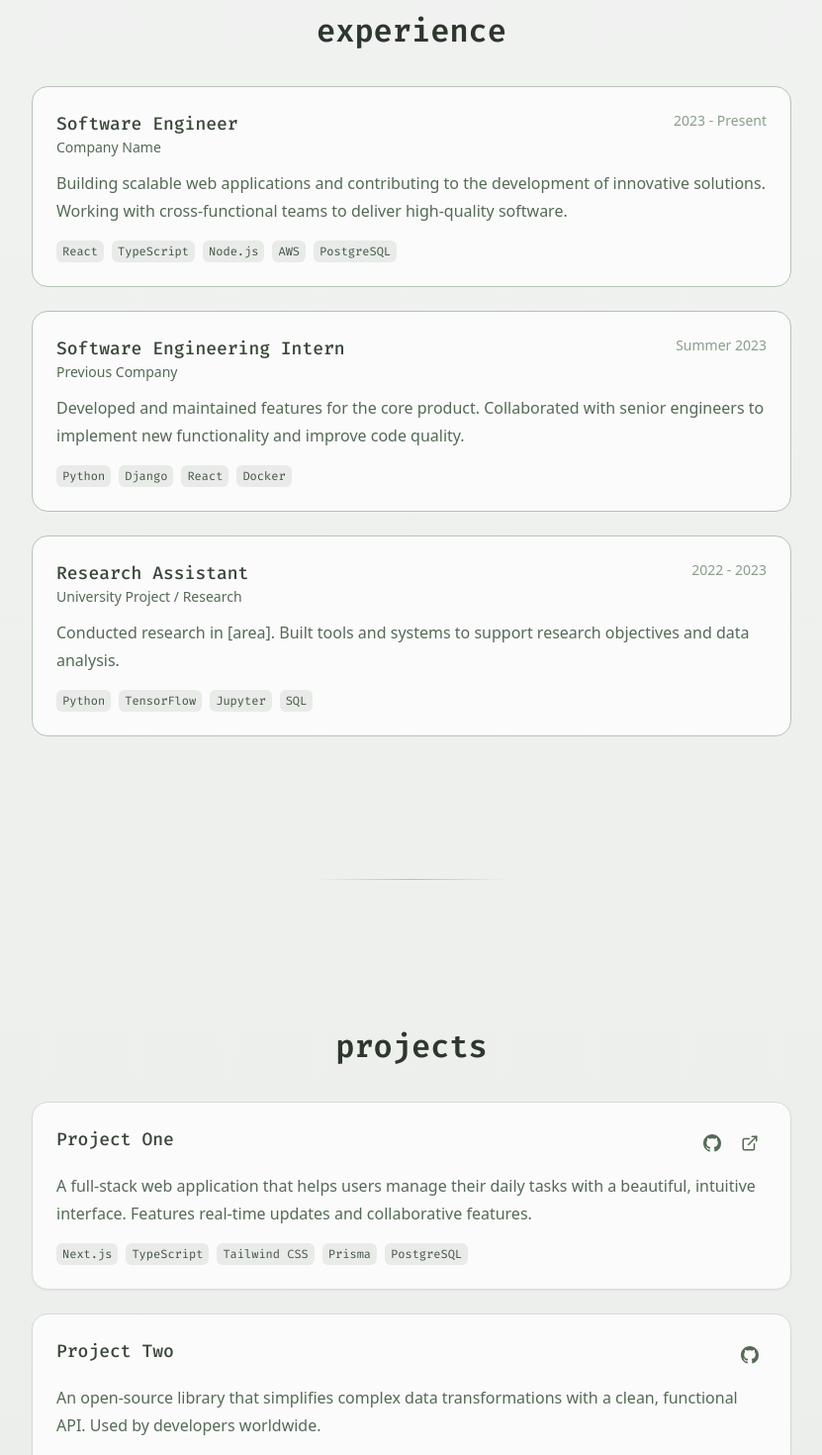
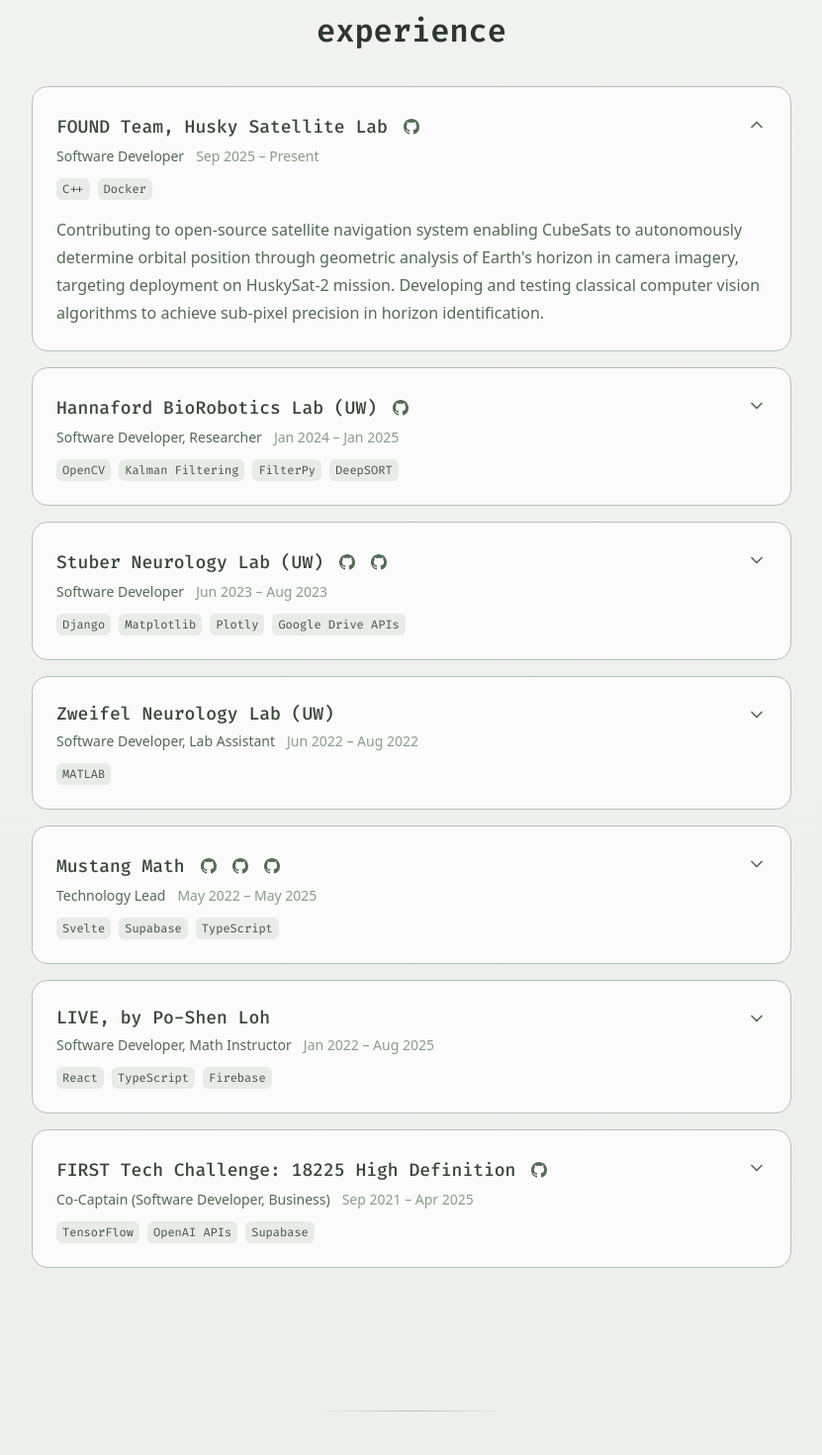
Before and after one commit to Eesha-Jain/personal-website, a Next.js app: page / in a window 1280 px wide. Shown: the part 4380-5850 px from the top of the page at 99% size, without its empty margins (224-1055 px from the left). Built offline with nearby package versions, Linux system fonts and the light colour scheme; a web font is replaced by a local one.

Commit message:
update experience and projects sections

```diff
--- a/app/sections/Experience.tsx
+++ b/app/sections/Experience.tsx
@@ -1,65 +1,166 @@
+"use client";
+
+import { useState } from "react";
 import type { JSX } from "react";
-import { AnimatedSection, Tag } from "../components";
+import { AnimatedSection, Tag, GitHubIcon, ChevronDownIcon } from "../components";
 import type { Experience as ExperienceType } from "../types";
 
-// TODO: Update with your actual experience
 const EXPERIENCES: ExperienceType[] = [
   {
     id: "1",
-    company: "Company Name",
-    role: "Software Engineer",
-    period: "2023 - Present",
+    company: "FOUND Team, Husky Satellite Lab",
+    role: "Software Developer",
+    period: "Sep 2025 – Present",
     description:
-      "Building scalable web applications and contributing to the development of innovative solutions. Working with cross-functional teams to deliver high-quality software.",
-    technologies: ["React", "TypeScript", "Node.js", "AWS", "PostgreSQL"],
+      "Contributing to open-source satellite navigation system enabling CubeSats to autonomously determine orbital position through geometric analysis of Earth's horizon in camera imagery, targeting deployment on HuskySat-2 mission. Developing and testing classical computer vision algorithms to achieve sub-pixel precision in horizon identification.",
+    technologies: ["C++", "Docker"],
+    github: ["https://github.com/UWCubeSat/found"],
   },
   {
     id: "2",
-    company: "Previous Company",
-    role: "Software Engineering Intern",
-    period: "Summer 2023",
+    company: "Hannaford BioRobotics Lab (UW)",
+    role: "Software Developer, Researcher",
+    period: "Jan 2024 – Jan 2025",
     description:
-      "Developed and maintained features for the core product. Collaborated with senior engineers to implement new functionality and improve code quality.",
-    technologies: ["Python", "Django", "React", "Docker"],
+      "Lead novel research in the autonomous medical surgery robotics sector that evaluated & compared the performance of standard computer vision algorithms for segmenting and tracking medical instruments within a video. Determined these practices do not meet necessary speed & accuracy thresholds, deeming it insufficient for real-world implementation.",
+    technologies: ["OpenCV", "Kalman Filtering", "FilterPy", "DeepSORT"],
+    github: ["https://github.com/Eesha-Jain/robot-surgery-segmentation"],
   },
   {
     id: "3",
-    company: "University Project / Research",
-    role: "Research Assistant",
-    period: "2022 - 2023",
+    company: "Stuber Neurology Lab (UW)",
+    role: "Software Developer",
+    period: "Jun 2023 – Aug 2023",
     description:
-      "Conducted research in [area]. Built tools and systems to support research objectives and data analysis.",
-    technologies: ["Python", "TensorFlow", "Jupyter", "SQL"],
+      "Developed data analysis program to transform experimental data from all of Stuber Lab's studies into interactive diagrams utilized in research publications. Migrated \"simap3,\" the lab's core Python data processing package, to Python 3 and implemented multi-threading to improve processing speed.",
+    technologies: ["Django", "Matplotlib", "Plotly", "Google Drive APIs"],
+    github: [
+      "https://github.com/Eesha-Jain/nape-visualizer",
+      "https://github.com/Eesha-Jain/simap3",
+    ],
+  },
+  {
+    id: "4",
+    company: "Zweifel Neurology Lab (UW)",
+    role: "Software Developer, Lab Assistant",
+    period: "Jun 2022 – Aug 2022",
+    description:
+      "Optimized the lab's MATLAB data analysis program to process all experimental lab data more efficiently. Performed experimental procedures including brain slicing, gel electrophoresis, & PCR for PhD candidates' research.",
+    technologies: ["MATLAB"],
+  },
+  {
+    id: "5",
+    company: "Mustang Math",
+    role: "Technology Lead",
+    period: "May 2022 – May 2025",
+    description:
+      "Engineered a tournament management platform handling problem writing, test development, registration, real-time collaborative test-taking, & grading. Utilized by 3+ tournament organizations, each organizing 5+ tournaments each year and helping 1000+ students.",
+    technologies: ["Svelte", "Supabase", "TypeScript"],
+    github: [
+      "https://github.com/comp-development/COMP",
+      "https://github.com/comp-development/COMPOSE",
+      "https://github.com/MustangMathTech/MMT-Website",
+    ],
+  },
+  {
+    id: "6",
+    company: "LIVE, by Po-Shen Loh",
+    role: "Software Developer, Math Instructor",
+    period: "Jan 2022 – Aug 2025",
+    description:
+      "Developed program used in each of the program's 100+ classes to produce weekly personalized progress reports for students. Taught 190+ hours of math, including 2 scholarship classes for underserved communities in America.",
+    technologies: ["React", "TypeScript", "Firebase"],
+  },
+  {
+    id: "7",
+    company: "FIRST Tech Challenge: 18225 High Definition",
+    role: "Co-Captain (Software Developer, Business)",
+    period: "Sep 2021 – Apr 2025",
+    description:
+      "Leveraged TensorFlow to detect markers on the field and identify the robot's coordinates. Trained a chatbot on FIRST to provide all 200+ website users with real-time answers.",
+    technologies: ["TensorFlow", "OpenAI APIs", "Supabase"],
+    github: ["https://github.com/HiiDeff/HighDefinition.github.io"],
   },
 ];
 
 export function Experience(): JSX.Element {
+  // First item expanded by default
+  const [expandedId, setExpandedId] = useState<string | null>(EXPERIENCES[0].id);
+
+  const toggleExpand = (id: string) => {
+    setExpandedId(expandedId === id ? null : id);
+  };
+
   return (
     <AnimatedSection id="experience" className="section-container snap-section">
       <div className="section-content">
         <div className="section-title">
           <h2>experience</h2>
         </div>
-        <div className="space-y-6">
-          {EXPERIENCES.map((exp) => (
+        <div className="space-y-4">
+          {EXPERIENCES.map((exp) => {
+            const isExpanded = expandedId === exp.id;
+
+            return (
               <article key={exp.id} className="card text-left stagger-item" style={{ opacity: 0 }}>
-              <header className="flex flex-col sm:flex-row sm:justify-between sm:items-start gap-2 mb-3">
-                <div>
-                  <h3>{exp.role}</h3>
-                  <p className="text-muted text-sm">{exp.company}</p>
+                {/* Header - always visible, clickable to expand */}
+                <button
+                  onClick={() => toggleExpand(exp.id)}
+                  className="w-full text-left flex items-start justify-between gap-4"
+                  aria-expanded={isExpanded}
+                >
+                  <div className="flex-1">
+                    <div className="flex items-center gap-2 flex-wrap">
+                      <h3>{exp.company}</h3>
+                      {exp.github && (
+                        <div className="flex items-center gap-0">
+                          {exp.github.map((link, index) => (
+                            <a
+                              key={index}
+                              href={link}
+                              target="_blank"
+                              rel="noopener noreferrer"
+                              className="icon-btn p-1"
+                              aria-label={`View ${exp.company} repo ${index + 1} on GitHub`}
+                              onClick={(e) => e.stopPropagation()}
+                            >
+                              <GitHubIcon size={16} />
+                            </a>
+                          ))}
                         </div>
-                <span className="text-subtle text-sm whitespace-nowrap">{exp.period}</span>
-              </header>
-              <p className="section-text-sm mb-4">{exp.description}</p>
+                      )}
+                    </div>
+                    <div className="flex flex-col sm:flex-row sm:items-center gap-1 sm:gap-3 mt-1">
+                      <p className="text-muted text-sm">{exp.role}</p>
+                      <span className="text-subtle text-sm">{exp.period}</span>
+                    </div>
+                  </div>
+                  <ChevronDownIcon
+                    size={20}
+                    className={`text-muted transition-transform flex-shrink-0 mt-1 ${isExpanded ? "rotate-180" : ""}`}
+                  />
+                </button>
+
+                {/* Technologies - always visible */}
                 {exp.technologies && (
-                <div className="flex flex-wrap gap-2">
+                  <div className="flex flex-wrap gap-2 mt-3">
                     {exp.technologies.map((tech) => (
                       <Tag key={tech} size="sm">{tech}</Tag>
                     ))}
                   </div>
                 )}
+
+                {/* Expandable content - description only */}
+                <div
+                  className={`overflow-hidden transition-all duration-300 ${
+                    isExpanded ? "max-h-96 opacity-100 mt-4" : "max-h-0 opacity-0"
+                  }`}
+                >
+                  <p className="section-text-sm">{exp.description}</p>
+                </div>
               </article>
-          ))}
+            );
+          })}
         </div>
       </div>
     </AnimatedSection>
--- a/app/sections/Projects.tsx
+++ b/app/sections/Projects.tsx
@@ -2,32 +2,14 @@
 import { AnimatedSection, GitHubIcon, ExternalLinkIcon, Tag } from "../components";
 import type { Project } from "../types";
 
-// TODO: Update with your actual projects
 const PROJECTS: Project[] = [
   {
     id: "1",
-    title: "Project One",
+    title: "iDrop Calendar",
     description:
-      "A full-stack web application that helps users manage their daily tasks with a beautiful, intuitive interface. Features real-time updates and collaborative features.",
-    technologies: ["Next.js", "TypeScript", "Tailwind CSS", "Prisma", "PostgreSQL"],
-    link: "https://example.com",
-    github: "https://github.com/username/project",
-  },
-  {
-    id: "2",
-    title: "Project Two",
-    description:
-      "An open-source library that simplifies complex data transformations with a clean, functional API. Used by developers worldwide.",
-    technologies: ["TypeScript", "Node.js", "Jest", "GitHub Actions"],
-    github: "https://github.com/username/project",
-  },
-  {
-    id: "3",
-    title: "Project Three",
-    description:
-      "A mobile-first progressive web app for tracking personal fitness goals and visualizing progress over time with beautiful charts.",
-    technologies: ["React", "D3.js", "Firebase", "PWA"],
-    link: "https://example.com",
+      "Conceptualized, designed, & developed patient eye-drop medication reminder app, incorporating push notifications, gamification features, usage statistics, & printable tracking reports. Published to App Store & Google Play. Helped patients improve medication adherence & enabled doctors to monitor patient compliance more effectively.",
+    technologies: ["React Native", "Adobe Illustrator"],
+    github: "https://github.com/Eesha-Jain/iDropCalendar",
   },
 ];
 
--- a/app/types/index.ts
+++ b/app/types/index.ts
@@ -18,6 +18,7 @@
   readonly period: string;
   readonly description: string;
   readonly technologies?: readonly string[];
+  readonly github?: readonly string[];
 }
 
 export interface Project {
```
Lines whose indentation alone changed are shown as unchanged.
